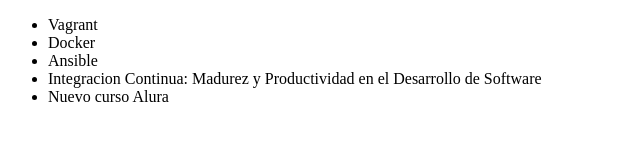
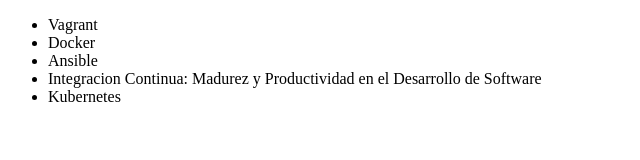
Before and after one commit to Mayra-RR/alura-git, a plain HTML site: page index.html in a window 1280 px wide. Shown: the full height of the page, 0-640 px from the left. Drawn offline with Linux system fonts and the light colour scheme.

Commit message:
Se agrego curso Kubernetes

```diff
--- a/index.html
+++ b/index.html
@@ -12,7 +12,7 @@
         <li>Docker</li>
         <li>Ansible</li>
         <li>Integracion Continua: Madurez y Productividad en el Desarrollo de Software</li>
-        <li> Nuevo curso Alura </li>
+        <li> Kubernetes </li>
     </ul>
 </body>
 
```
